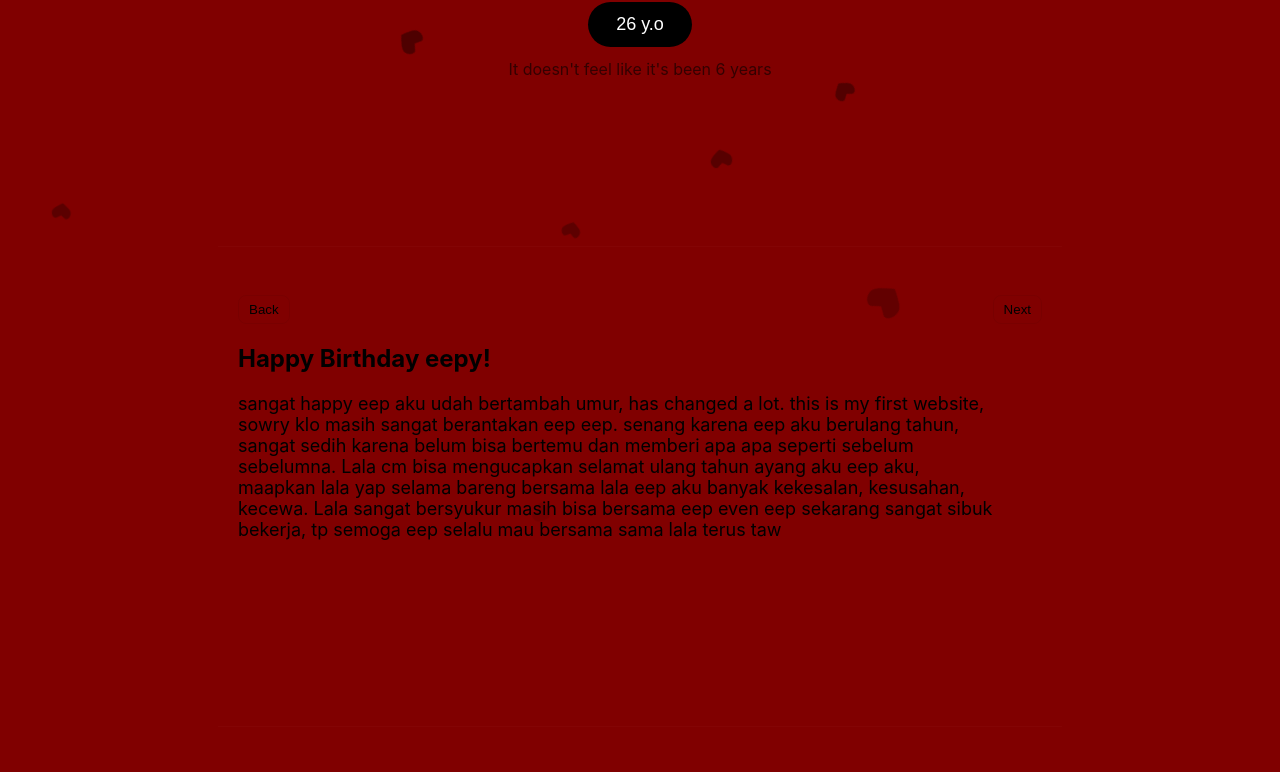
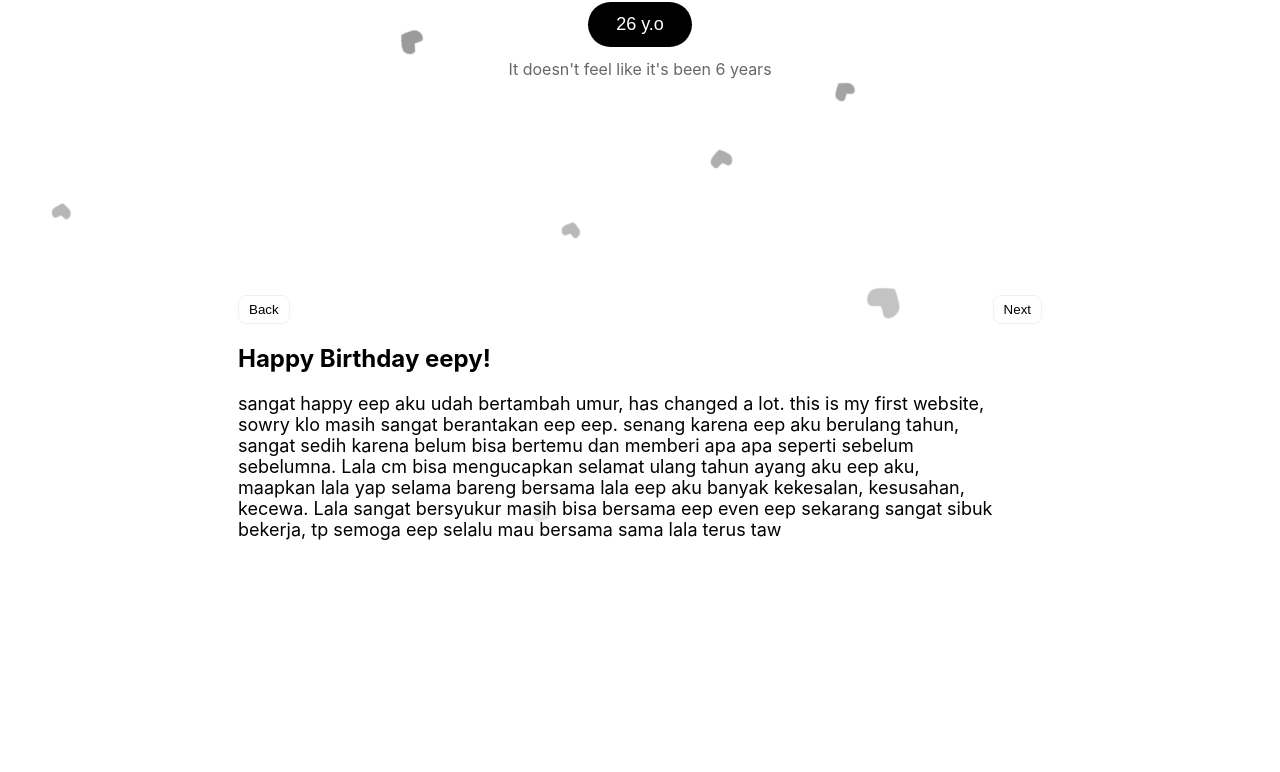
Before and after one commit to Notlalaa/ifnu-birthday, a plain HTML site: page index.html in a window 1280 px wide. Shown: the part 261-1033 px from the top of the page. Drawn offline with Linux system fonts and the light colour scheme.

Commit message:
Update styles.css

```diff
--- a/css/styles.css
+++ b/css/styles.css
@@ -1,4 +1,4 @@
-:root{--bg:#800000;--text:#000000;--btn-bg:#000000;--btn-fg:#ffffff}
+:root{--bg:#ffffff;--text:#000000;--btn-bg:#000000;--btn-fg:#ffffff}
 *{box-sizing:border-box}
 html,body{height:100%;margin:0;font-family:Inter, system-ui, -apple-system,'Segoe UI',Roboto,Arial;background:var(--bg);color:var(--text);-webkit-font-smoothing:antialiased}
 .site{max-width:900px;margin:0 auto;padding:28px}
```
